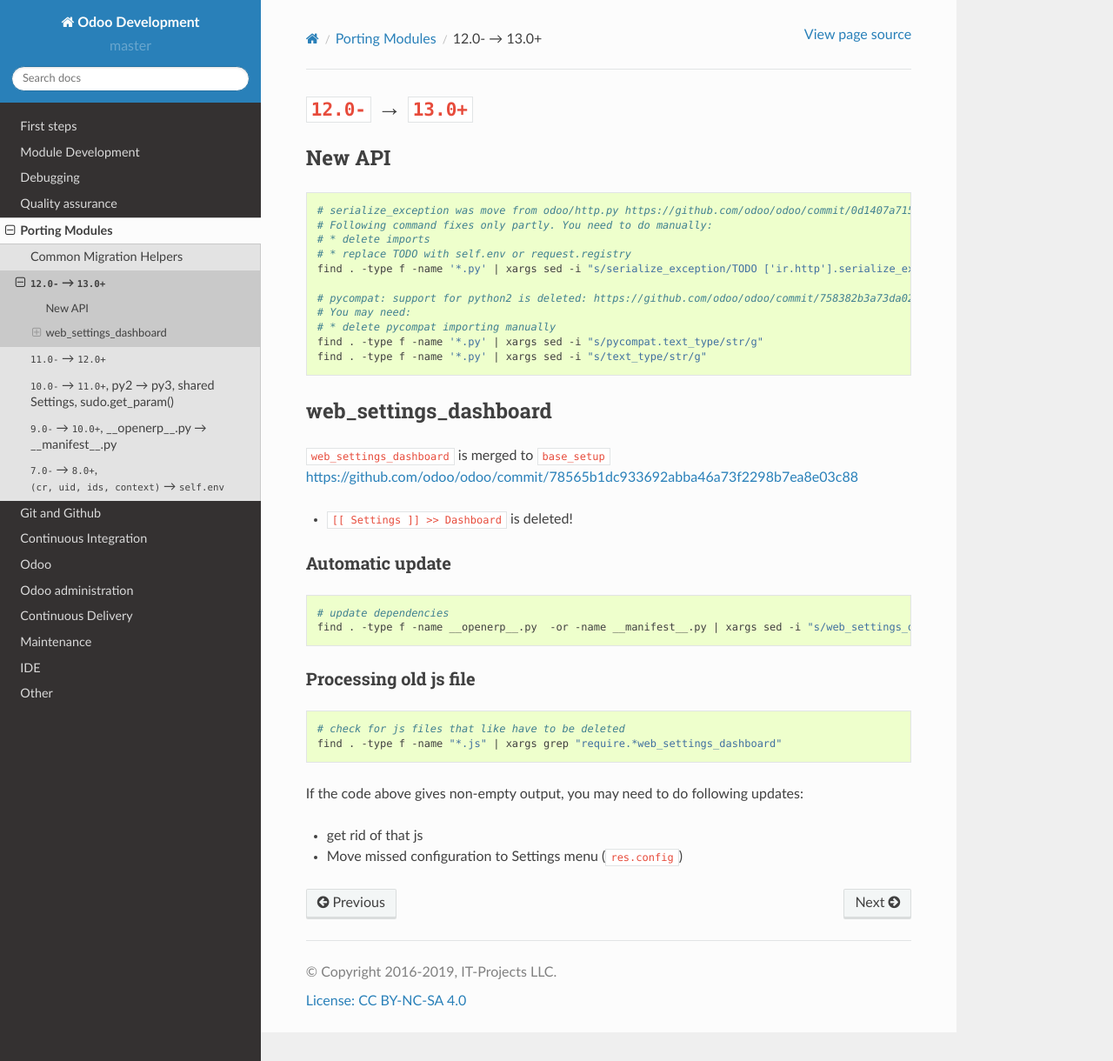
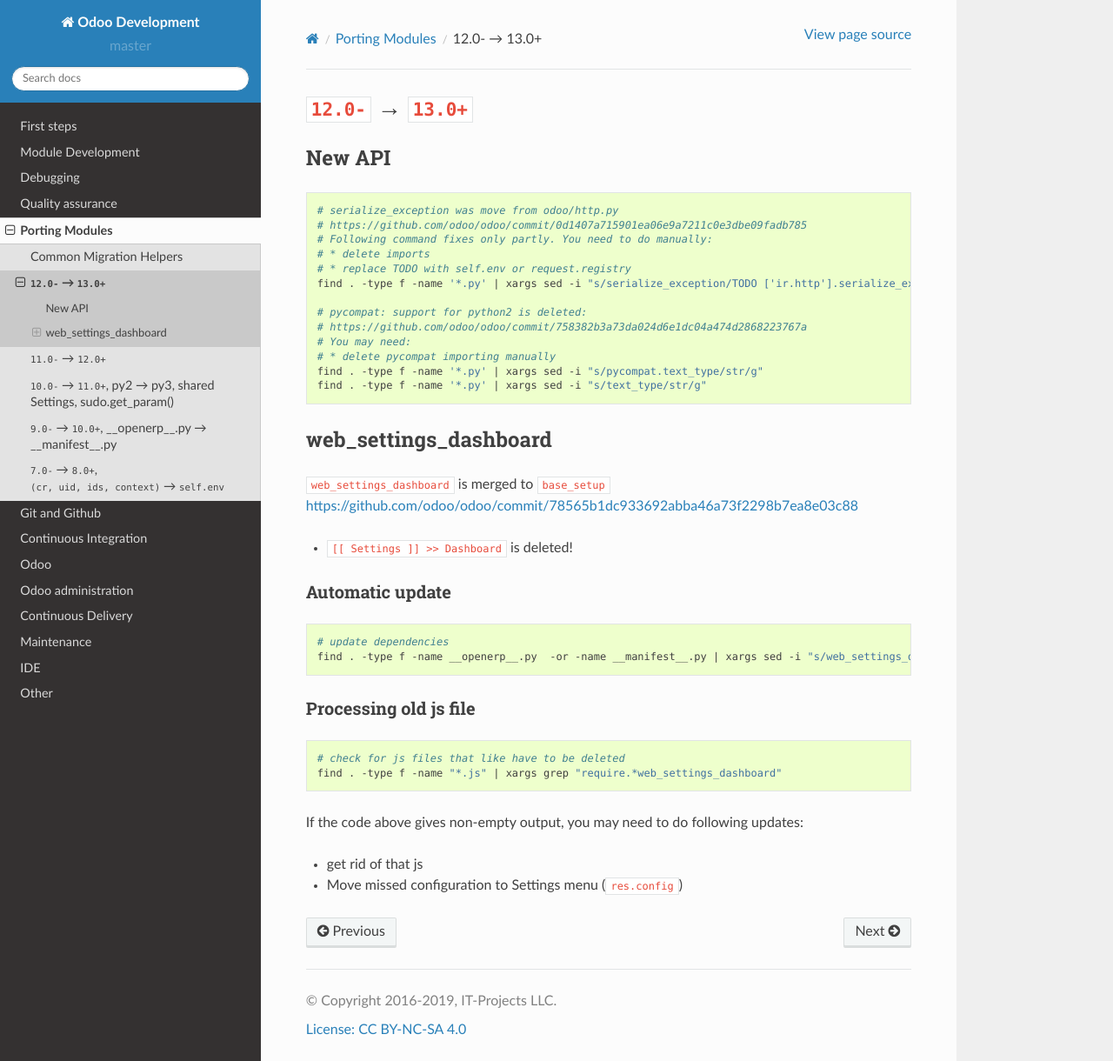
Before and after one commit to itpp-labs/odoo-development, a Sphinx documentation site: the page built from docs/migration/migrate-odoo-12-to-13.rst, in a window 1280 px wide and 1220 px high. Shown: the whole window at 87% size. Built offline with Sphinx 7.4.7 and the Read the Docs theme 2.0.0, drawn with Linux system fonts in a browser that asks for light colours.

```diff
--- a/docs/migration/migrate-odoo-12-to-13.rst
+++ b/docs/migration/migrate-odoo-12-to-13.rst
@@ -7,13 +7,15 @@ New API
 
 .. code-block:: sh
 
-    # serialize_exception was move from odoo/http.py https://github.com/odoo/odoo/commit/0d1407a715901ea06e9a7211c0e3dbe09fadb785
+    # serialize_exception was move from odoo/http.py
+    # https://github.com/odoo/odoo/commit/0d1407a715901ea06e9a7211c0e3dbe09fadb785
     # Following command fixes only partly. You need to do manually:
     # * delete imports
     # * replace TODO with self.env or request.registry
     find . -type f -name '*.py' | xargs sed -i "s/serialize_exception/TODO ['ir.http'].serialize_exception/g"
 
-    # pycompat: support for python2 is deleted: https://github.com/odoo/odoo/commit/758382b3a73da024d6e1dc04a474d2868223767a
+    # pycompat: support for python2 is deleted:
+    # https://github.com/odoo/odoo/commit/758382b3a73da024d6e1dc04a474d2868223767a
     # You may need:
     # * delete pycompat importing manually
     find . -type f -name '*.py' | xargs sed -i "s/pycompat.text_type/str/g"
```
